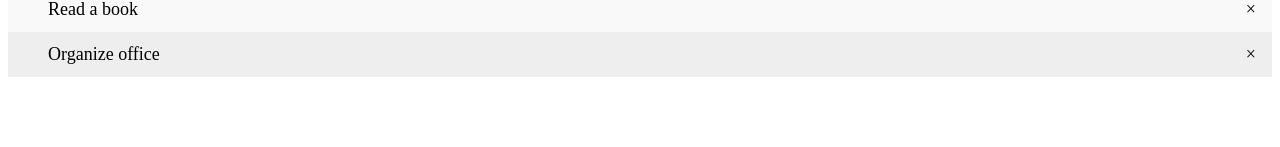
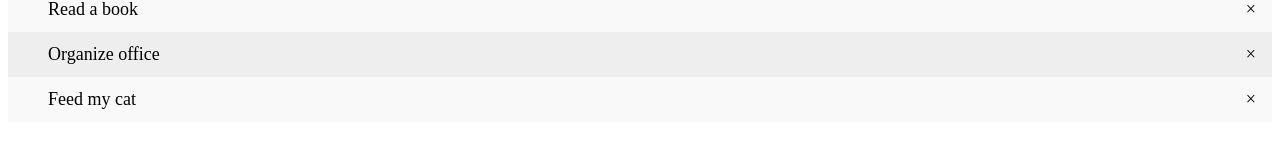
Before and after one commit to atjaqueline/Todo-list, a plain HTML site: page index.html in a window 1280 px wide. Shown: the part 379-526 px from the top of the page. Drawn offline with Linux system fonts and the light colour scheme.

Commit message:
Update index.html

```diff
--- a/index.html
+++ b/index.html
@@ -28,6 +28,7 @@
         <li>Buy eggs</li>
         <li>Read a book</li>
         <li>Organize office</li>
+        <li>Feed my cat</li>
     </ul>
     <script src="JS/app.js"></script>
 </body>
```
